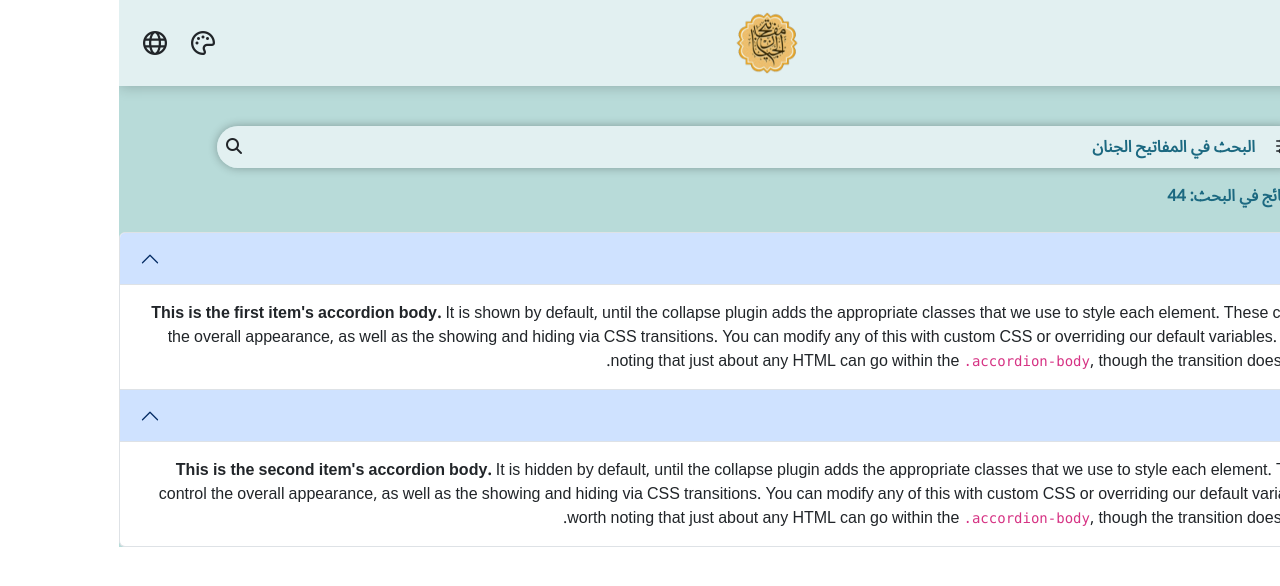
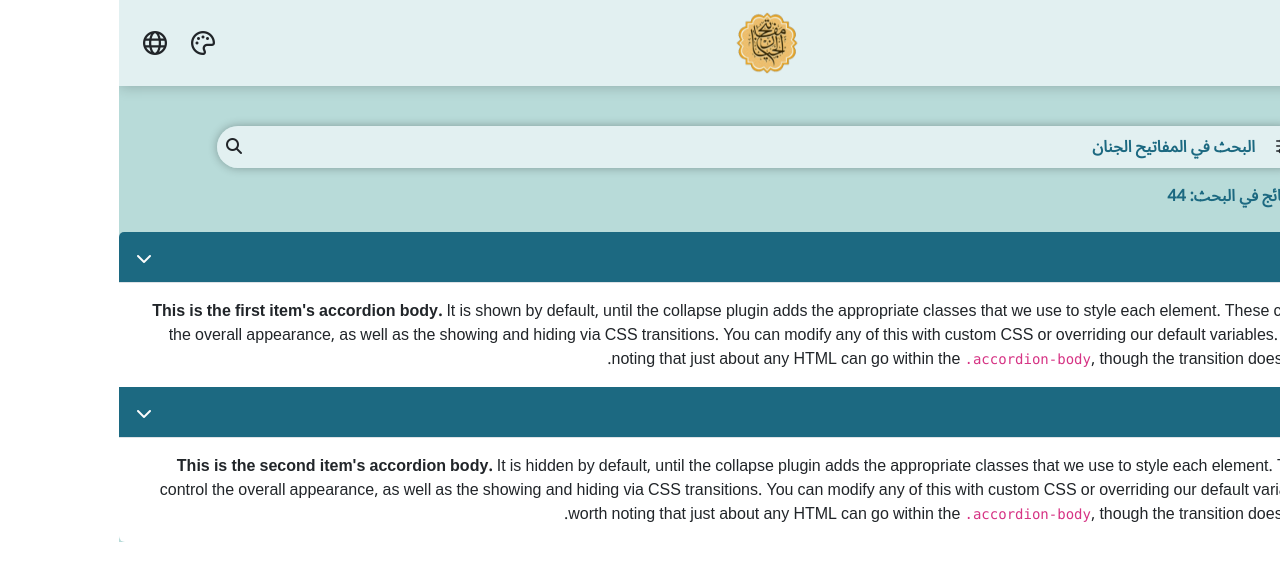
Before and after one commit to mostafafront/mafatih, a Next.js app: page /searchResault in a window 1280 px wide. Shown: the top 586 px of the page. Built offline with nearby package versions, Linux system fonts and the light colour scheme.

Commit message:
create titles of accordion in search resault page

```diff
--- a/src/pages/searchResault/index.js
+++ b/src/pages/searchResault/index.js
@@ -125,10 +125,10 @@ export default function SearchResaultPage() {
         {/* Second Section */}
 
         <div class="accordion" id="accordionPanelsStayOpenExample">
-          <div class="accordion-item">
-            <h2 class="accordion-header">
+          <div class="accordion-item accordion-item-sr">
+            <h2 class="accordion-header accordion-header-sr">
               <button
-                class="accordion-button d-flex justify-content-between align-items-center"
+                class="accordion-button accordion-button-sr d-flex justify-content-between align-items-center"
                 type="button"
                 data-bs-toggle="collapse"
                 data-bs-target="#panelsStayOpen-collapseOne"
@@ -136,13 +136,14 @@ export default function SearchResaultPage() {
                 aria-controls="panelsStayOpen-collapseOne"
               >
                 ادعیة و زیاراة
+                <i className="fa fa-chevron-left icon-accordion-sr"></i>
               </button>
             </h2>
             <div
               id="panelsStayOpen-collapseOne"
               class="accordion-collapse collapse show"
             >
-              <div class="accordion-body">
+              <div class="accordion-body accordion-body-s">
                 <strong>This is the first item's accordion body.</strong> It is
                 shown by default, until the collapse plugin adds the appropriate
                 classes that we use to style each element. These classes control
@@ -155,10 +156,10 @@ export default function SearchResaultPage() {
               </div>
             </div>
           </div>
-          <div class="accordion-item">
-            <h2 class="accordion-header">
+          <div class="accordion-item accordion-item-sr">
+            <h2 class="accordion-header accordion-header-sr">
               <button
-                class="accordion-button d-flex justify-content-between align-items-center"
+                class="accordion-button accordion-button-sr d-flex justify-content-between align-items-center"
                 type="button"
                 data-bs-toggle="collapse"
                 data-bs-target="#panelsStayOpen-collapseTwo"
@@ -166,13 +167,14 @@ export default function SearchResaultPage() {
                 aria-controls="panelsStayOpen-collapseTwo"
               >
                 الأعمال
+              <i className="fa fa-chevron-left icon-accordion-sr"></i>
               </button>
             </h2>
             <div
               id="panelsStayOpen-collapseTwo"
               class="accordion-collapse collapse show"
             >
-              <div class="accordion-body">
+              <div class="accordion-body accordion-body-s">
                 <strong>This is the second item's accordion body.</strong> It is
                 hidden by default, until the collapse plugin adds the
                 appropriate classes that we use to style each element. These
--- a/src/styles/root-colors.css
+++ b/src/styles/root-colors.css
@@ -19,4 +19,5 @@
     --Tlight-gold: #CCA75C;
     --Tlight-darkGold: #847048;
     --Tlight-whight: #fff;
+    --Tlight-titleAccordion-sr: #FDFDFD;
 }
--- a/src/styles/searchResault.css
+++ b/src/styles/searchResault.css
@@ -2,3 +2,35 @@
     color: var(--Tlight-darkGreen) !important;
     font-weight: 800;
 }
+
+.accordion-item-sr {
+	/*--bs-accordion-bg: var(--Tlight-green); COLOR OF BOX WHEN ACCORDION IS OPEN*/   /* this is background of collapse or accordion body */
+	--bs-accordion-active-bg: var(--Tlight-darkGreen); /*COLOR OF COLLAPSED BUTTON WHEN ACCORDION IS OPEN*/
+	--bs-accordion-btn-bg: var(--Tlight-darkGreen); /*THE COLOR OF COLLAPSED BUTTON WHEN ACCORDION IS CLOSED*/
+	border: none;
+}
+
+.accordion-button-sr{
+    color: var(--Tlight-titleAccordion-sr) !important;
+    font-weight: 800;
+}
+
+.accordion-button-sr:focus, .accordion-button-sr:focus-visible{
+    box-shadow: none !important;
+}
+
+.accordion-button-sr:not(.collapsed){
+    color: var(--Tlight-titleAccordion-sr) !important;
+}
+
+/* for show and customize arrow icon and hide the default bootsrap icon */
+.accordion-button-sr::after {
+    content: none !important;
+}
+
+.icon-accordion-sr{
+    transition: all .2s ease-in;
+}
+.accordion-button-sr:not(.collapsed) .icon-accordion-sr{
+    transform: rotate(-90deg);
+}
```
